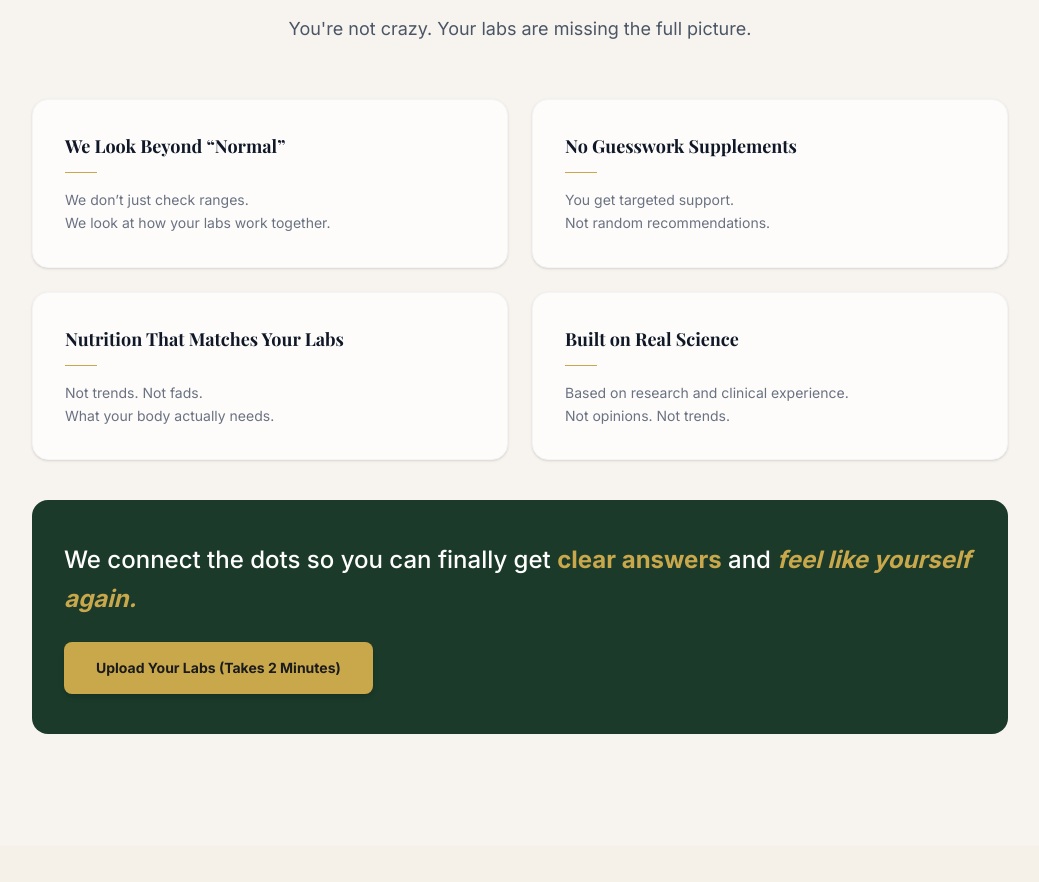
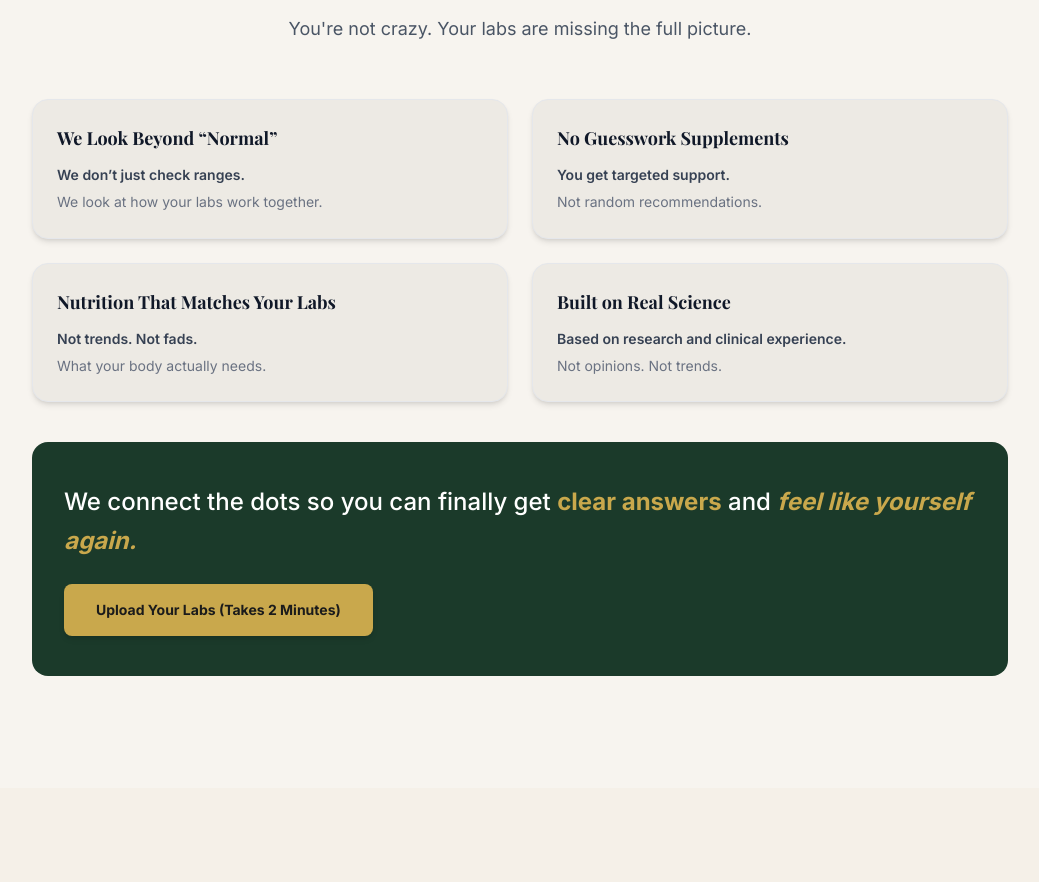
Before and after one commit to Sherryfarmshop/rooted-clarity-website, a Next.js app: page / in a window 1280 px wide. Shown: the part 3141-4023 px from the top of the page, without its empty margins (120-1159 px from the left). Built offline with nearby package versions, Linux system fonts and the light colour scheme; grey boxes are pictures that could not be loaded; a web font is replaced by a local one.

Commit message:
cards-contrast-emphasis-cleanup

```diff
--- a/src/components/WhatMakesUsDifferent.tsx
+++ b/src/components/WhatMakesUsDifferent.tsx
@@ -2,19 +2,23 @@ export default function WhatMakesUsDifferent() {
   const cards = [
     {
       title: "We Look Beyond \u201cNormal\u201d",
-      lines: ["We don\u2019t just check ranges.", "We look at how your labs work together."],
+      bold: "We don\u2019t just check ranges.",
+      rest: "We look at how your labs work together.",
     },
     {
       title: "No Guesswork Supplements",
-      lines: ["You get targeted support.", "Not random recommendations."],
+      bold: "You get targeted support.",
+      rest: "Not random recommendations.",
     },
     {
       title: "Nutrition That Matches Your Labs",
-      lines: ["Not trends. Not fads.", "What your body actually needs."],
+      bold: "Not trends. Not fads.",
+      rest: "What your body actually needs.",
     },
     {
       title: "Built on Real Science",
-      lines: ["Based on research and clinical experience.", "Not opinions. Not trends."],
+      bold: "Based on research and clinical experience.",
+      rest: "Not opinions. Not trends.",
     },
   ];
 
@@ -35,12 +39,10 @@ export default function WhatMakesUsDifferent() {
         {/* 4 Cards */}
         <div className="grid sm:grid-cols-2 gap-6 mb-10">
           {cards.map((card) => (
-            <div key={card.title} className="bg-[#fdfcfa] rounded-2xl p-8 shadow-sm border border-gray-100">
+            <div key={card.title} className="bg-[#edeae4] rounded-2xl p-6 shadow-md border border-gray-200">
               <h3 className="font-bold text-gray-900 text-lg mb-3">{card.title}</h3>
-              <div className="w-8 h-px bg-[#C9A84C] mb-4" />
-              {card.lines.map((line, i) => (
-                <p key={i} className="text-gray-500 text-sm leading-relaxed">{line}</p>
-              ))}
+              <p className="text-gray-700 text-sm leading-relaxed font-semibold">{card.bold}</p>
+              <p className="text-gray-500 text-sm leading-relaxed mt-1">{card.rest}</p>
             </div>
           ))}
         </div>
```
